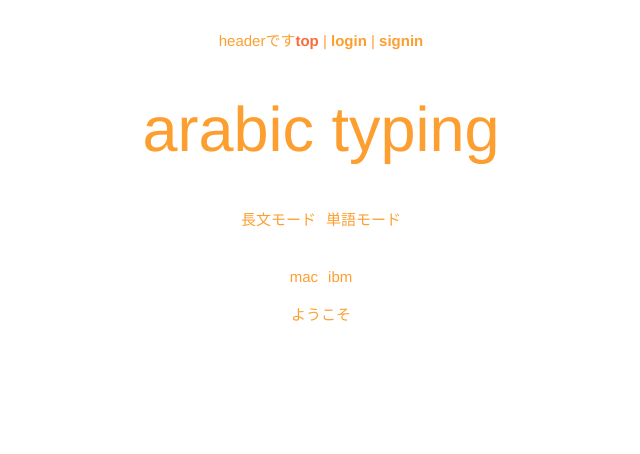
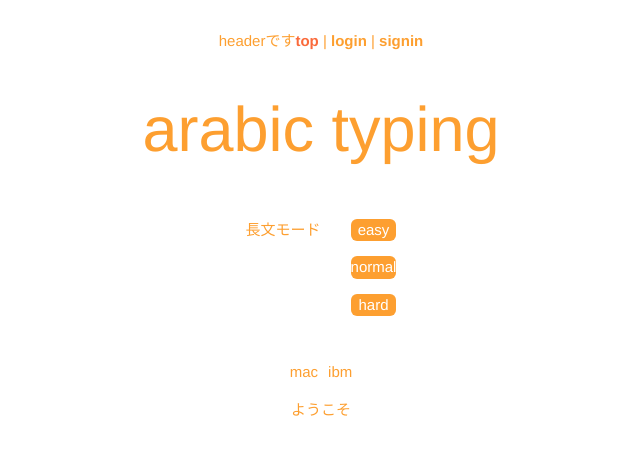
Before and after one commit to nanyanen87/ArabicTyping_ex, a Vue app in the folder dev_dir/: page / in a window 1280 px wide. Shown: the top 454 px of the page, without its empty margins (319-959 px from the left). Built offline with nearby package versions, Linux system fonts and the light colour scheme; no server answers.

Commit message:
11_14作業終了

```diff
--- a/dev_dir/src/views/TopPage.vue
+++ b/dev_dir/src/views/TopPage.vue
@@ -2,29 +2,43 @@
   <div>
     <Header />
     <h1>arabic typing</h1>
-    <div class="modeSelectBox">
+    <div class="modeSelectWrapper">
       <div class="bookMode modeBox">
-        <p v-show="isMouseOver" v-on:mouseenter="mouseEnter('bookMode')">
+        <p
+          v-show="isMouseOver.bookMode"
+          v-on:mouseenter="mouseEnter('bookMode')"
+        >
           長文モード
         </p>
-        <div v-show="!isMouseOver" v-on:mouseleave="mouseLeave()">
+        <div
+          v-show="!isMouseOver.bookMode"
+          v-on:mouseleave="mouseLeave('bookMode')"
+        >
           <p v-on:click="startGame" class="button">タイトル１</p>
           <p v-on:click="startGame" class="button">タイトル２</p>
           <p v-on:click="startGame" class="button">タイトル３</p>
         </div>
       </div>
-      <div class="wordMode modeBox">
-        <p>単語モード</p>
-        <div v-show="false">
+      <div class="bookMode modeBox">
+        <p
+          v-show="isMouseOver.wordMode"
+          v-on:mouseenter="mouseEnter('wordMode')"
+        >
+          単語モード
+        </p>
+        <div
+          v-show="!isMouseOver.wordMode"
+          v-on:mouseleave="mouseLeave('wordMode')"
+        >
+          <p v-on:click="startGame" class="button">easy</p>
+          <p v-on:click="startGame" class="button">normal</p>
           <p v-on:click="startGame" class="button">hard</p>
-          <p v-on:click="startGame" class="button">normal</p>
-          <p v-on:click="startGame" class="button">eazy</p>
         </div>
       </div>
-      <div class="keyboard">
-        <p @click="setKeyboard" class="button">mac</p>
-        <p @click="setKeyboard" class="button">ibm</p>
-      </div>
+    </div>
+    <div class="keyboard">
+      <p @click="setKeyboard" class="button">mac</p>
+      <p @click="setKeyboard" class="button">ibm</p>
     </div>
     <div>ようこそ {{ userName }}</div>
   </div>
@@ -36,7 +50,7 @@ export default {
   name: "TopPage",
   data() {
     return {
-      isMouseOver: true,
+      isMouseOver: { bookMode: true, wordMode: false },
       keyboard: "mac",
       gameMode: "bookMode",
       gameSection: "",
@@ -60,16 +74,17 @@ export default {
   },
   methods: {
     mouseEnter(mode) {
-      this.isMouseOver = false;
+      this.isMouseOver[mode] = false;
       this.gameMode = mode;
     },
-    mouseLeave() {
-      this.isMouseOver = true;
+    mouseLeave(mode) {
+      this.isMouseOver[mode] = true;
       this.gameMode = "";
     },
     startGame(e) {
       let keyboard = this.keyboard;
       let gameMode = this.gameMode;
+      //テキストが日本語か英語かでmouseLeave反応しないことがある、これが原因か？
       let gameSection = e.target.textContent;
 
       let URL = `/typing?gameMode=${gameMode}&gameSection=${gameSection}&keyboard=${keyboard}`;
@@ -86,9 +101,19 @@ export default {
 </script>
 
 <style>
+.modeSelectWrapper {
+  display: flex;
+  justify-content: center;
+}
 .modeBox {
   display: inline-block;
-  padding: 5px;
+  padding: 10px;
+  margin: 5px;
+}
+.modeBox div p {
+  background-color: #FD9F30;
+  border-radius: 6px;
+  color: white;
 }
 .keyboard p {
   display: inline-block;
```
